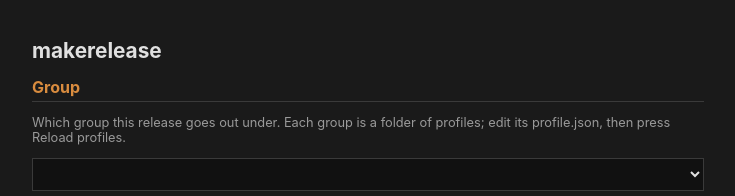
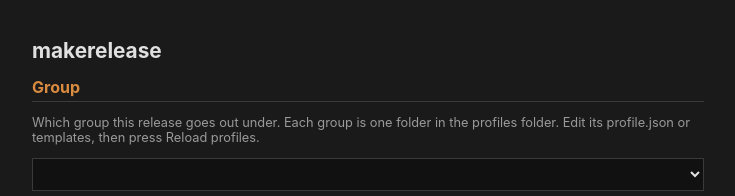
Before and after one commit to spotUP/makerelease, a website with bundled scripts: page app/src/renderer/index.html in a window 1280 px wide. Shown: the top 196 px of the page, without its empty margins (272-1007 px from the left). Built offline with nearby package versions, Linux system fonts and the light colour scheme.

Commit message:
Correct the profile hint: one folder per group
The hint said each group is a folder of profiles. Each group is one
folder inside the profiles folder, holding profile.json and its
templates.

```diff
--- a/app/src/renderer/index.html
+++ b/app/src/renderer/index.html
@@ -12,7 +12,7 @@
   <form id="release-form">
     <section>
       <h2>Group</h2>
-      <p class="hint">Which group this release goes out under. Each group is a folder of profiles; edit its profile.json, then press Reload profiles.</p>
+      <p class="hint">Which group this release goes out under. Each group is one folder in the profiles folder. Edit its profile.json or templates, then press Reload profiles.</p>
       <select id="profile-select"></select>
       <button type="button" id="open-profiles-btn">Open profiles folder</button>
       <button type="button" id="reload-profiles-btn">Reload profiles</button>
```
